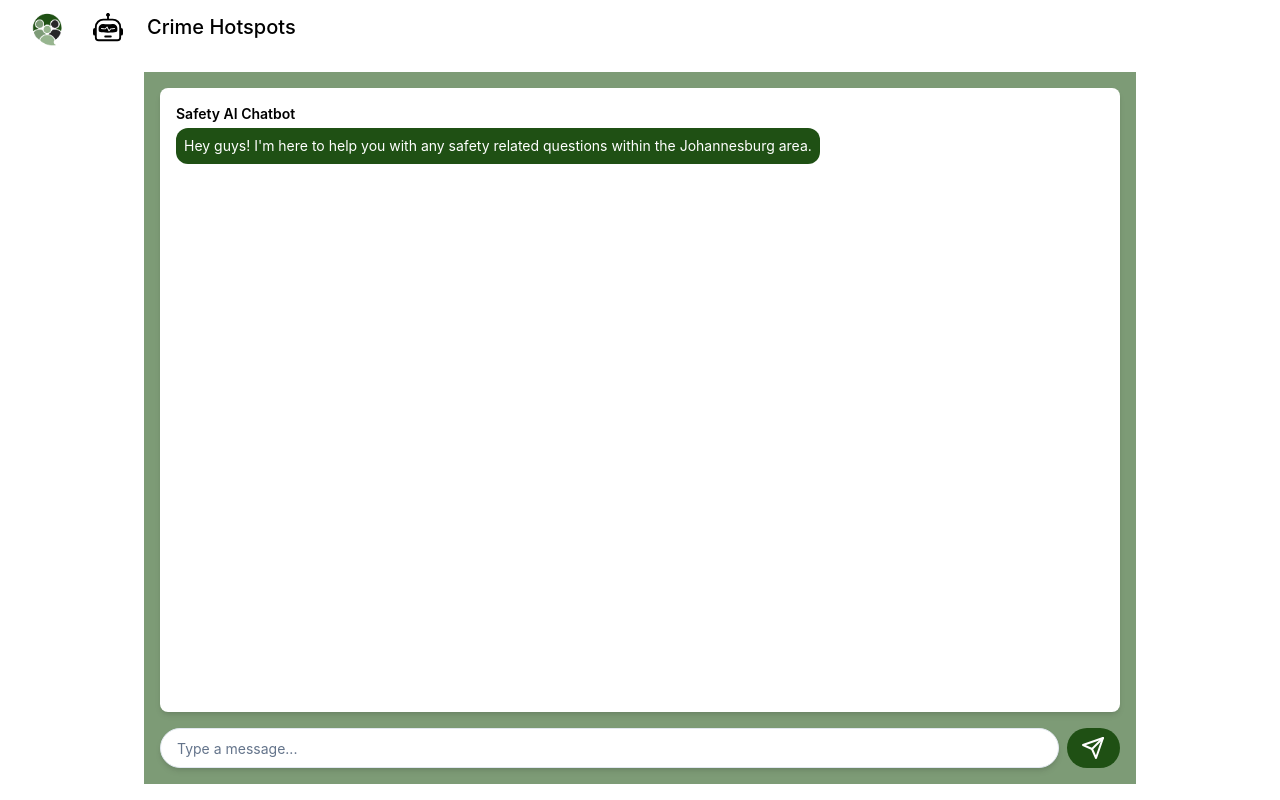
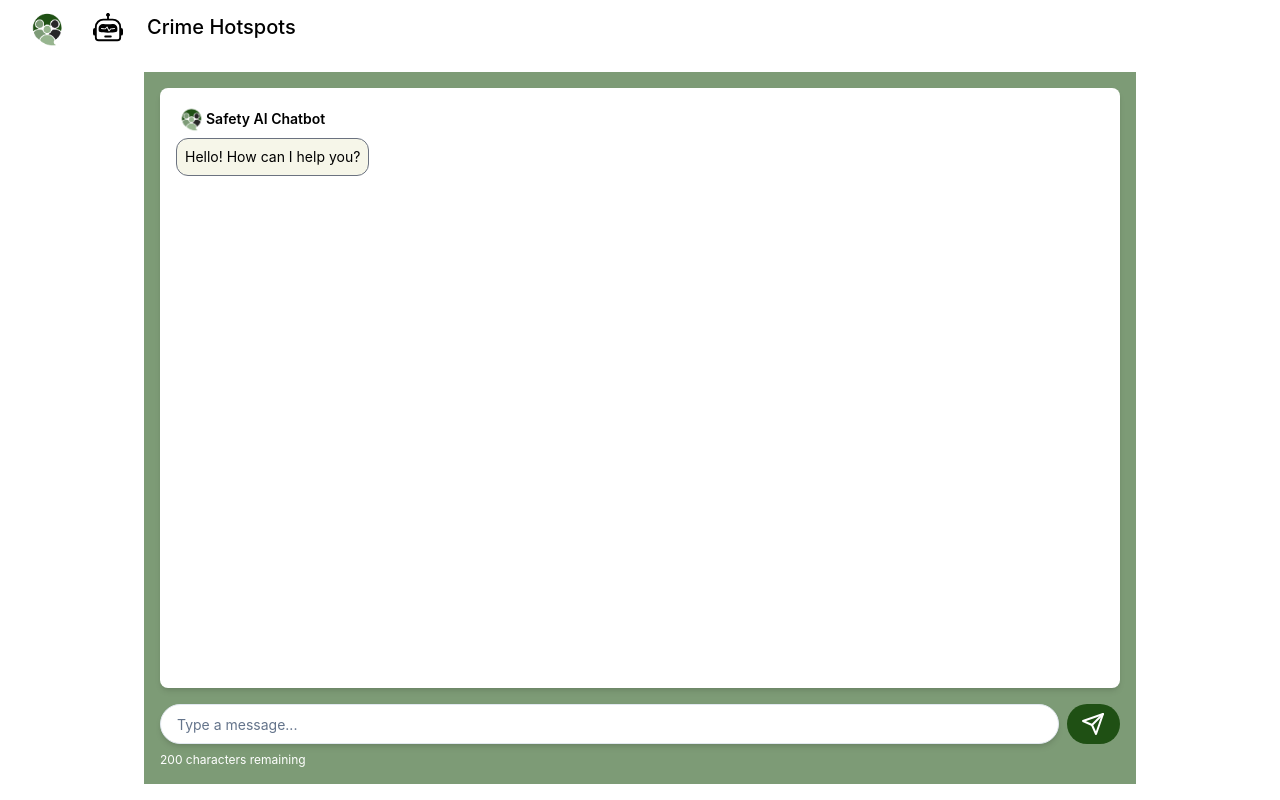
Before and after one commit to KatangaDan/safer-community, a React (Vite) app in the folder frontend/safer-community/: page /home in a window 1280 px wide. Built offline with nearby package versions, Linux system fonts and the light colour scheme.

Commit message:
Added some UI Features

```diff
--- a/frontend/safer-community/src/App.css
+++ b/frontend/safer-community/src/App.css
@@ -116,7 +116,7 @@
       stroke-dashoffset: 0;
     }
   }
-  .loader {
+  .btnloader {
     border: 4px solid rgba(0, 0, 0, .1);
     border-left-color: white;
     border-radius: 50%;
--- a/frontend/safer-community/src/pages/Chat.jsx
+++ b/frontend/safer-community/src/pages/Chat.jsx
@@ -2,15 +2,19 @@ import { useState, useEffect, useRef } from "react";
 import { Input } from "@/components/ui/input";
 import { Button } from "@/components/ui/button";
 import axios from "axios";
+import logo from "../assets/logo.png";
+import destination from "../assets/destination.png";
+import dui from "../assets/racing.png";
 
 export default function Chat() {
   // State to manage loading status
   const [isLoading, setIsLoading] = useState(false);
+  const maxChars = 200;
 
   const [input, setInput] = useState("");
   const [userMessages, setUserMessages] = useState([]);
   const [botMessages, setBotMessages] = useState([
-    "Hey guys! I'm here to help you with any safety related questions within the Johannesburg area.",
+    "Hello! How can I help you?",
   ]);
 
   useEffect(() => {
@@ -95,40 +99,65 @@ export default function Chat() {
         ref={chatContainerRef}
         className="flex-1 overflow-y-auto p-4 bg-white rounded-lg shadow-md"
       >
-        {/* ChatBot Message */}
-        {/* <div className="space-y-4 ">
-          <div>
-            <div className="text-sm font-semibold text-black">
-              Safety AI Chatbot
-            </div>
-            <div className="inline-block p-2 mt-1 text-sm text-white bg-[#1F5014] rounded-xl">
-              Hey guys! I'm here to help you with any safety related questions
-              within the Johannesburg area.
+        {/* Pre-Prompt Recomendations */}
+        <div className="hidden">
+          <div className=" flex justify-center">
+            <img
+              src={logo}
+              width="85"
+              height="85"
+              alt="Logo"
+              //className="mx-auto aspect-video overflow-hidden rounded-xl object-cover sm:w-full lg:order-last lg:aspect-square"
+            />
+          </div>
+          <div className="flex flex-col">
+            <div className="mx-auto max-w-5xl gap-6 lg:gap-12 py-4 flex flex-col items-center">
+              <div className="gap-1 border border-gray-500 rounded-lg p-1 flex flex-col justify-center items-center w-[417px] h-[80px] hover hover:bg-[#e3fadb] cursor-pointer">
+                <img
+                  src={destination}
+                  width="30"
+                  height="30"
+                  alt="Logo"
+                  //className="mx-auto aspect-video overflow-hidden rounded-xl object-cover sm:w-full lg:order-last lg:aspect-square"
+                />
+                <p className="text-gray-700 text-sm">
+                  I am travelling to Sandton, what should I be careful for?
+                </p>
+              </div>
+              <div className="flex flex-col justify-center items-center gap-1 border border-gray-500 rounded-lg p-1 w-[417px] h-[80px] hover hover:bg-[#e3fadb] cursor-pointer">
+                <img
+                  src={dui}
+                  width="40"
+                  height="40"
+                  alt="Logo"
+                  //className="mx-auto aspect-video overflow-hidden rounded-xl object-cover sm:w-full lg:order-last lg:aspect-square"
+                />
+                <p className="text-gray-700 text-sm">
+                  What are the most common areas of DUIs?
+                </p>
+              </div>
             </div>
           </div>
-        </div> */}
-
-        {/* User Message */}
-        {/* <div className="space-y-4 ">
-          <div className=" flex flex-col items-end ">
-            <div className="text-sm font-semibold text-black text-right">
-              You
-            </div>
-            <div className="inline-block p-2 mt-1 text-sm text-white bg-[#1F5014] rounded-xl ">
-              I'm going to Sandton City tomorrow, is it safe?
-            </div>
-          </div>
-        </div> */}
-
+        </div>
         <div className="space-y-4">
           {messages.map((message, index) =>
             message.type === "bot" ? (
               <div key={index}>
-                <div className="text-sm font-semibold text-black">
-                  Safety AI Chatbot
+                <div className="flex flex-row items-center">
+                  <img
+                    src={logo}
+                    width="30"
+                    height="30"
+                    alt="Logo"
+                    //className="mx-auto aspect-video overflow-hidden rounded-xl object-cover sm:w-full lg:order-last lg:aspect-square"
+                  />
+                  <div className="text-sm font-semibold text-black">
+                    Safety AI Chatbot
+                  </div>
                 </div>
+
                 <div
-                  className="inline-block p-2 mt-1 text-sm text-white bg-[#1F5014] rounded-xl"
+                  className="inline-block p-2 mt-1 text-sm text-black bg-[#F6F6E9] rounded-xl border border-gray-500"
                   dangerouslySetInnerHTML={processText(message.text)}
                 ></div>
               </div>
@@ -163,11 +192,14 @@ export default function Chat() {
           onClick={handleClick}
         >
           {isLoading ? (
-            <div className="loader"></div> // Loader is displayed when loading
+            <div className="btnloader"></div> // Loader is displayed when loading
           ) : (
             <SendIcon className="w-6 h-6" />
           )}
         </Button>
+      </div>
+      <div className="text-xs text-white mt-2">
+        {maxChars - input.length} characters remaining
       </div>
     </div>
   );
--- a/frontend/safer-community/src/pages/Landing.jsx
+++ b/frontend/safer-community/src/pages/Landing.jsx
@@ -92,7 +92,7 @@ export default function Component() {
                 </p>
               </div>
             </div>
-            <div className="mx-auto grid max-w-5xl items-start gap-6 py-12 lg:grid-cols-3 lg:gap-12 mr-12">
+            <div className="mx-auto grid max-w-5xl items-start gap-6 py-12 lg:grid-cols-2 lg:gap-12">
               <div className="grid gap-1">
                 <img
                   src={crimeHotspot}
```
Also changed, not shown: frontend/safer-community/src/assets/destination.png (added), frontend/safer-community/src/assets/racing.png (added).
